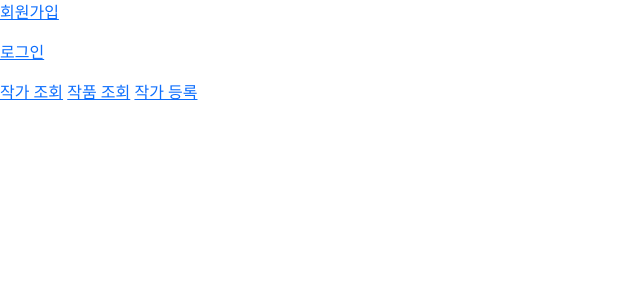
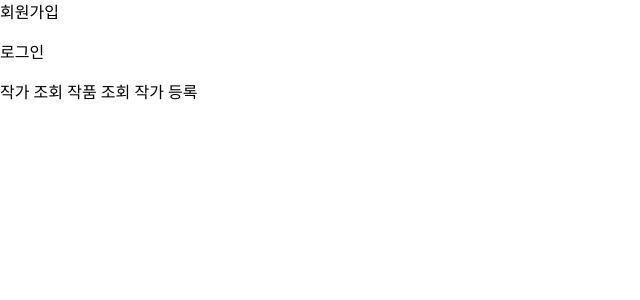
Before and after one commit to zeonga1102/og-assignment, a Django app: page / in a window 1280 px wide. Shown: the top 300 px of the page, without its empty margins (0-640 px from the left). Run offline with Django 4.2, Linux system fonts and the light colour scheme.

Commit message:
Add base.css

```diff
--- /dev/null
+++ b/static/css/base.css
@@ -0,0 +1,8 @@
+a {
+    text-decoration-line: none;
+    color: black;
+}
+
+a:hover {
+    color: black;
+}
--- a/templates/base.html
+++ b/templates/base.html
@@ -11,6 +11,7 @@
     <script src="https://cdn.jsdelivr.net/npm/bootstrap@5.2.1/dist/js/bootstrap.bundle.min.js" integrity="sha384-u1OknCvxWvY5kfmNBILK2hRnQC3Pr17a+RTT6rIHI7NnikvbZlHgTPOOmMi466C8" crossorigin="anonymous"></script>
 
     <script src={% static "js/base.js" %}></script>
+    <link href={% static 'css/base.css' %} rel="stylesheet">
     {% block statics %}
     {% endblock %}
 
```
